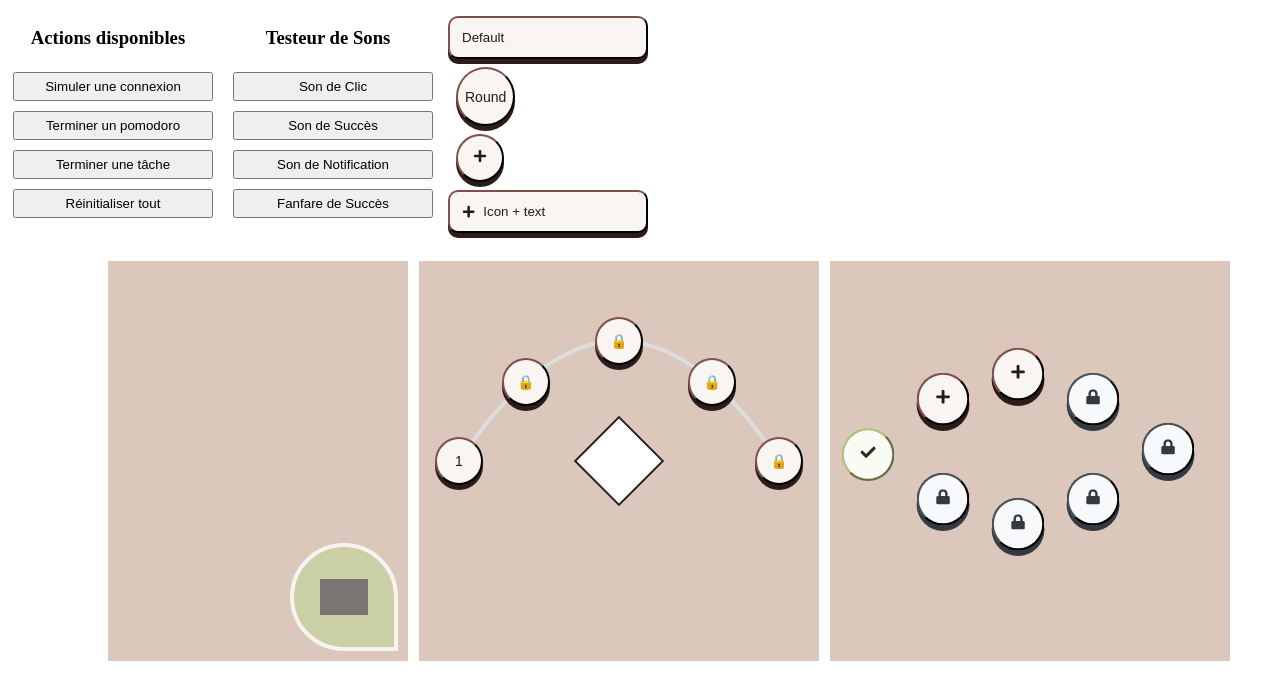
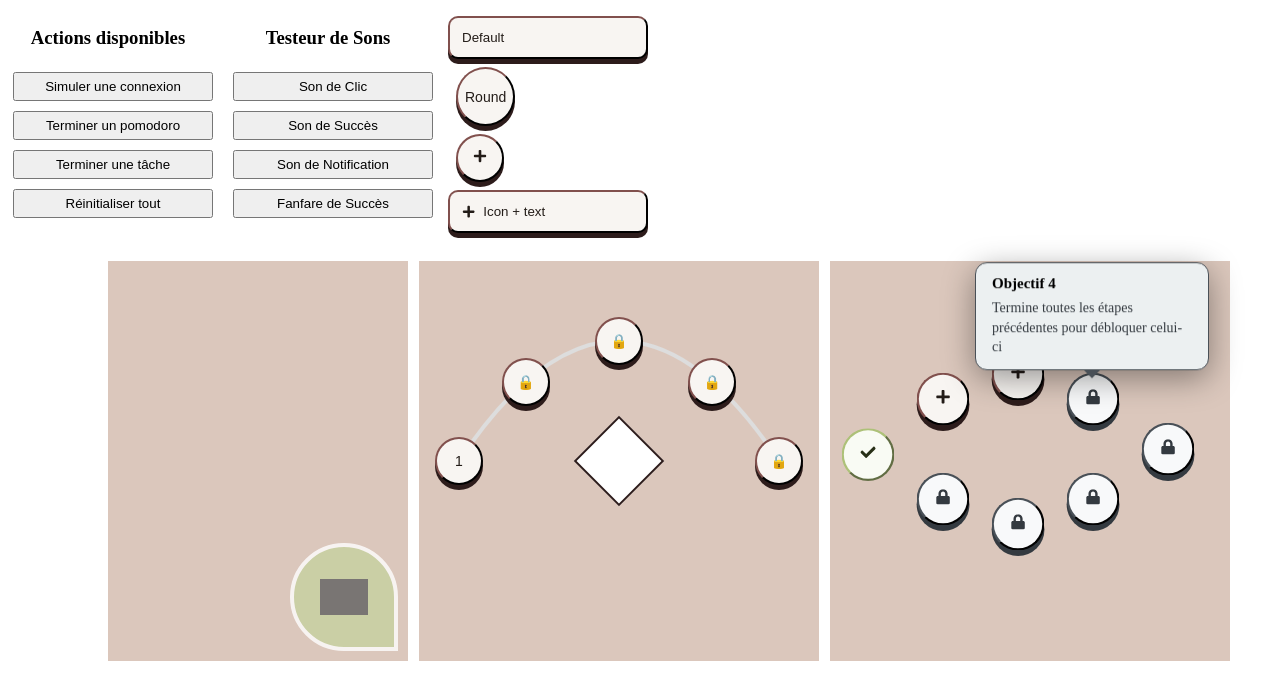
Before and after one commit to alexis-guerquin/component-sandbox, a React (Vite) app: page / in a window 1280 px wide. Both pictures are taken after a click on the button 1092 px from the left and 398 px from the top of the page. Shown: the top 700 px of the page. Built offline with nearby package versions, Linux system fonts and the light colour scheme; grey boxes are pictures that could not be loaded.

Commit message:
feat: objectives component : display "unlocked" tooltipDescription insead of no tooltip

```diff
--- a/src/components/Path/Objectives/Objectives.tsx
+++ b/src/components/Path/Objectives/Objectives.tsx
@@ -100,12 +100,12 @@ const Objectives: React.FC<ObjectivesProps> = ({
   const objectivePositions = objectivesData.map(obj => obj.position);
 
   const handleObjectiveClick = (position: number) => {
-    // Vérifier si l'objectif est cliquable (doable ou done)
     const objective = objectivesData.find(obj => obj.id === position);
-    if (objective && objective.state !== 'locked') {
-      // Basculer l'affichage de la bulle
+    if (objective) {
       setActiveTooltip(activeTooltip === position ? null : position);
-      onObjectiveClick(position);
+      if (objective.state !== 'locked') {
+        onObjectiveClick(position);
+      }
     }
   };
 
@@ -138,6 +138,10 @@ const Objectives: React.FC<ObjectivesProps> = ({
 
     const tooltipClass = `${styles.tooltip} ${styles[`tooltip${objective.state.charAt(0).toUpperCase() + objective.state.slice(1)}`]}`;
 
+    const tooltipDescription = objective.state === 'locked'
+      ? "Termine toutes les étapes précédentes pour débloquer celui-ci"
+      : objective.description;
+
     return (
       <div
         className={tooltipClass}
@@ -148,7 +152,7 @@ const Objectives: React.FC<ObjectivesProps> = ({
           {objective.title}
         </div>
         <div className={styles.tooltipDescription}>
-          {objective.description}
+          {tooltipDescription}
         </div>
         <div className={`${styles.tooltipArrow} ${styles[`tooltipArrow${objective.state.charAt(0).toUpperCase() + objective.state.slice(1)}`]}`}></div>
       </div>
```
